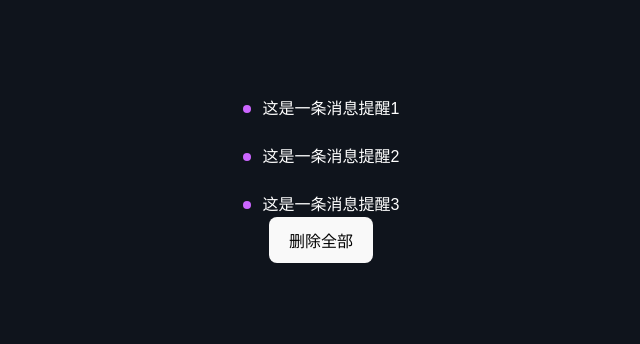
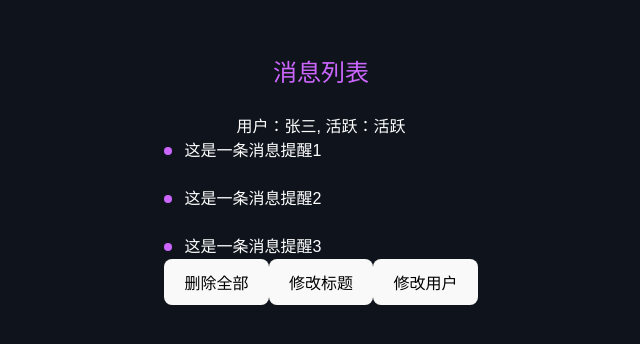
Before and after one commit to ShawnDen-coder/vue_programming, a Vue app: page / in a window 1280 px wide. Shown: the part 220-564 px from the top of the page, without its empty margins (319-959 px from the left). Built offline with nearby package versions, Linux system fonts and the light colour scheme.

Commit message:
feat: reactive 的示例用法

```diff
--- a/src/components/MessageList.vue
+++ b/src/components/MessageList.vue
@@ -1,14 +1,24 @@
 <template>
   <div>
+    <h2>
+      {{ options.title }}
+    </h2>
+    <p>
+      用户：{{ options.user.name }}, 活跃：{{
+        options.user.active ? "活跃" : "不活跃"
+      }}
+    </p>
     <ul>
       <li v-for="msg in messages" :key="msg.id">{{ msg.content }}</li>
     </ul>
     <button @click="messages = []">删除全部</button>
+    <button @click="options.title = '这是标题'">修改标题</button>
+    <button @click="options.user.name = '李四'">修改用户</button>
   </div>
 </template>
 
 <script>
-import { ref } from "vue";
+import { ref, reactive } from "vue";
 export default {
   setup() {
     const messages = ref([
@@ -16,8 +26,15 @@ export default {
       { id: 1, content: "这是一条消息提醒2" },
       { id: 1, content: "这是一条消息提醒3" },
     ]);
+    const options = reactive({
+      title: "消息列表",
+      user: {
+        name: "张三",
+        active: true,
+      },
+    });
 
-    return { messages };
+    return { messages, options };
   },
 };
 </script>
```
